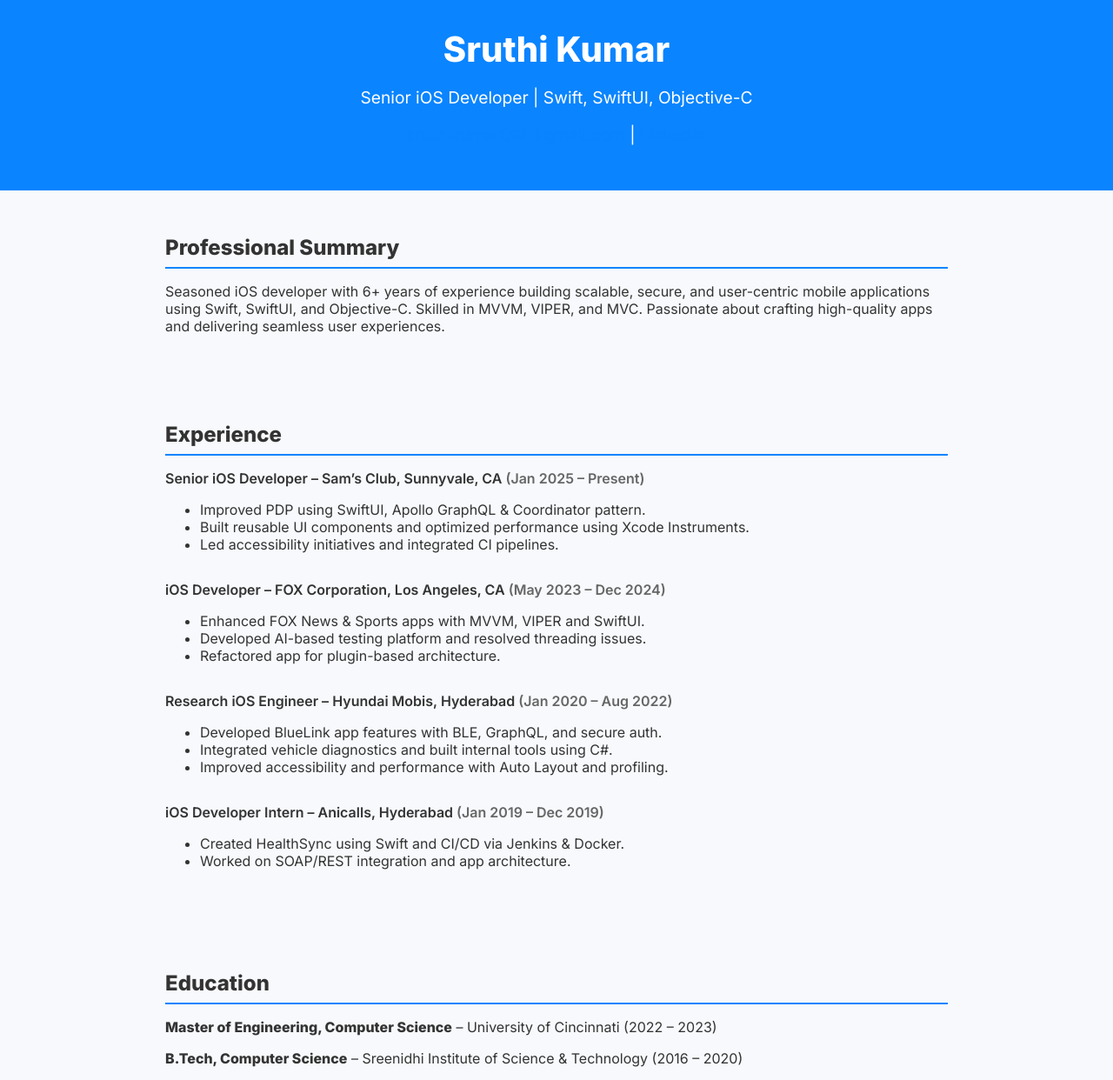
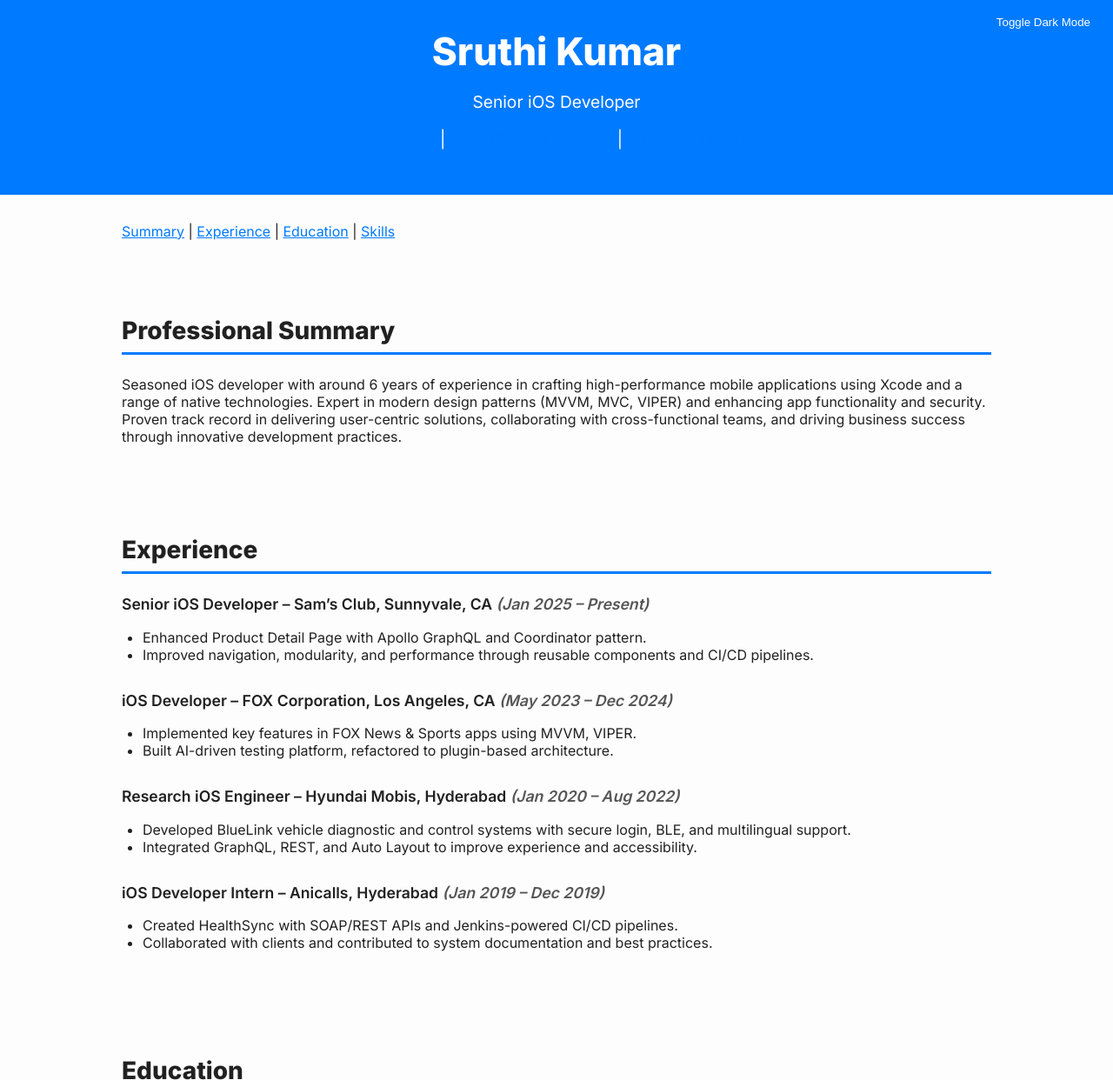
Before and after one commit to RSruthi12/Sruthi_Portfolio, a plain HTML site: page index.html in a window 1280 px wide. Shown: the top 1242 px of the page at 87% size. Drawn offline with Linux system fonts and the light colour scheme.

Commit message:
Updated index.html

```diff
--- a/index.html
+++ b/index.html
@@ -1,4 +1,3 @@
-
 <!DOCTYPE html>
 <html lang="en">
 <head>
@@ -7,125 +6,173 @@
   <title>Sruthi Kumar | iOS Developer Portfolio</title>
   <link href="https://fonts.googleapis.com/css2?family=Inter:wght@400;600;800&display=swap" rel="stylesheet">
   <style>
+    :root {
+      --bg-light: #fdfdfd;
+      --text-light: #212121;
+      --bg-dark: #121212;
+      --text-dark: #e0e0e0;
+      --accent: #007aff;
+    }
     body {
       font-family: 'Inter', sans-serif;
       margin: 0;
-      background: #f7f9fc;
-      color: #333;
+      background: var(--bg-light);
+      color: var(--text-light);
+      transition: background 0.3s, color 0.3s;
+    }
+    body.dark-mode {
+      background: var(--bg-dark);
+      color: var(--text-dark);
     }
     header {
-      background: #0a84ff;
+      background: var(--accent);
       color: white;
-      padding: 2rem;
+      padding: 2rem 1rem;
       text-align: center;
     }
     header h1 {
       margin: 0;
-      font-size: 2.5rem;
+      font-size: 2.75rem;
     }
     header p {
       font-size: 1.2rem;
     }
     .section {
-      padding: 2rem;
-      max-width: 900px;
+      padding: 2rem 1rem;
+      max-width: 1000px;
       margin: 0 auto;
     }
     .section h2 {
-      border-bottom: 2px solid #0a84ff;
+      border-bottom: 3px solid var(--accent);
       padding-bottom: 0.5rem;
-      margin-bottom: 1rem;
+      margin-bottom: 1.5rem;
+      font-size: 1.75rem;
     }
-    .experience, .project, .education {
+    ul {
+      padding-left: 1.5rem;
+    }
+    .experience, .education {
       margin-bottom: 2rem;
     }
     .role {
       font-weight: 600;
+      font-size: 1.1rem;
     }
     .duration {
-      color: #666;
+      color: #555;
+      font-style: italic;
     }
     footer {
-      background: #0a84ff;
+      background: var(--accent);
       color: white;
       text-align: center;
       padding: 1rem;
     }
     a {
-      color: #0a84ff;
+      color: var(--accent);
+    }
+    .dark-toggle {
+      position: fixed;
+      top: 10px;
+      right: 10px;
+      padding: 0.5rem 1rem;
+      background: var(--accent);
+      color: white;
+      border: none;
+      cursor: pointer;
+      border-radius: 5px;
+    }
+    @media (max-width: 600px) {
+      header h1 { font-size: 2rem; }
+      header p, .section h2 { font-size: 1rem; }
     }
   </style>
 </head>
 <body>
+  <button class="dark-toggle" onclick="toggleDarkMode()">Toggle Dark Mode</button>
   <header>
     <h1>Sruthi Kumar</h1>
-    <p>Senior iOS Developer | Swift, SwiftUI, Objective-C</p>
-    <p><a href="mailto:sruthikumar012@gmail.com">sruthikumar012@gmail.com</a> | <a href="https://www.linkedin.com/in/sruthi-kumar012/" target="_blank">LinkedIn</a></p>
+    <p>Senior iOS Developer</p>
+    <p>
+      <a href="mailto:sruthikumar012@gmail.com">Email Me</a> |
+      <a href="tel:+17043122024">Call: (704) 312-2024</a> |
+      <a href="https://www.linkedin.com/in/sruthi-kumar012/" target="_blank">LinkedIn Profile</a>
+    </p>
   </header>
 
-  <div class="section">
+  <nav class="section">
+    <a href="#summary">Summary</a> |
+    <a href="#experience">Experience</a> |
+    <a href="#education">Education</a> |
+    <a href="#skills">Skills</a>
+  </nav>
+
+  <div class="section" id="summary">
     <h2>Professional Summary</h2>
-    <p>Seasoned iOS developer with 6+ years of experience building scalable, secure, and user-centric mobile applications using Swift, SwiftUI, and Objective-C. Skilled in MVVM, VIPER, and MVC. Passionate about crafting high-quality apps and delivering seamless user experiences.</p>
+    <p>Seasoned iOS developer with around 6 years of experience in crafting high-performance mobile applications using Xcode and a range of native technologies. Expert in modern design patterns (MVVM, MVC, VIPER) and enhancing app functionality and security. Proven track record in delivering user-centric solutions, collaborating with cross-functional teams, and driving business success through innovative development practices.</p>
   </div>
 
-  <div class="section">
+  <div class="section" id="experience">
     <h2>Experience</h2>
-
     <div class="experience">
       <p class="role">Senior iOS Developer – Sam’s Club, Sunnyvale, CA <span class="duration">(Jan 2025 – Present)</span></p>
       <ul>
-        <li>Improved PDP using SwiftUI, Apollo GraphQL & Coordinator pattern.</li>
-        <li>Built reusable UI components and optimized performance using Xcode Instruments.</li>
-        <li>Led accessibility initiatives and integrated CI pipelines.</li>
+        <li>Enhanced Product Detail Page with Apollo GraphQL and Coordinator pattern.</li>
+        <li>Improved navigation, modularity, and performance through reusable components and CI/CD pipelines.</li>
       </ul>
     </div>
-
     <div class="experience">
       <p class="role">iOS Developer – FOX Corporation, Los Angeles, CA <span class="duration">(May 2023 – Dec 2024)</span></p>
       <ul>
-        <li>Enhanced FOX News & Sports apps with MVVM, VIPER and SwiftUI.</li>
-        <li>Developed AI-based testing platform and resolved threading issues.</li>
-        <li>Refactored app for plugin-based architecture.</li>
+        <li>Implemented key features in FOX News & Sports apps using MVVM, VIPER.</li>
+        <li>Built AI-driven testing platform, refactored to plugin-based architecture.</li>
       </ul>
     </div>
-
     <div class="experience">
       <p class="role">Research iOS Engineer – Hyundai Mobis, Hyderabad <span class="duration">(Jan 2020 – Aug 2022)</span></p>
       <ul>
-        <li>Developed BlueLink app features with BLE, GraphQL, and secure auth.</li>
-        <li>Integrated vehicle diagnostics and built internal tools using C#.</li>
-        <li>Improved accessibility and performance with Auto Layout and profiling.</li>
+        <li>Developed BlueLink vehicle diagnostic and control systems with secure login, BLE, and multilingual support.</li>
+        <li>Integrated GraphQL, REST, and Auto Layout to improve experience and accessibility.</li>
       </ul>
     </div>
-
     <div class="experience">
       <p class="role">iOS Developer Intern – Anicalls, Hyderabad <span class="duration">(Jan 2019 – Dec 2019)</span></p>
       <ul>
-        <li>Created HealthSync using Swift and CI/CD via Jenkins & Docker.</li>
-        <li>Worked on SOAP/REST integration and app architecture.</li>
+        <li>Created HealthSync with SOAP/REST APIs and Jenkins-powered CI/CD pipelines.</li>
+        <li>Collaborated with clients and contributed to system documentation and best practices.</li>
       </ul>
     </div>
   </div>
 
-  <div class="section">
+  <div class="section" id="education">
     <h2>Education</h2>
-    <div class="education">
-      <p><strong>Master of Engineering, Computer Science</strong> – University of Cincinnati (2022 – 2023)</p>
-      <p><strong>B.Tech, Computer Science</strong> – Sreenidhi Institute of Science & Technology (2016 – 2020)</p>
-    </div>
+    <p><strong>Master of Engineering in Computer Science and Engineering</strong><br>University of Cincinnati (Aug 2022 – Dec 2023) – GPA: 3.89</p>
+    <p><strong>Bachelor of Technology in Computer Science and Engineering</strong><br>Sreenidhi Institute of Science and Technology (Aug 2016 – May 2020) – GPA: 3.9</p>
   </div>
 
-  <div class="section">
+  <div class="section" id="skills">
     <h2>Technical Skills</h2>
     <ul>
-      <li><strong>Languages:</strong> Swift, Objective-C, SwiftUI, Python, C#, JavaScript</li>
-      <li><strong>Frameworks:</strong> MVVM, VIPER, REST, GraphQL, Core Data, BLE, MapKit</li>
-      <li><strong>Tools:</strong> Xcode, GitHub, Jenkins, Charles Proxy, Confluence, Jira</li>
+      <li><strong>Languages:</strong> C#.NET, C++, JavaScript, Python</li>
+      <li><strong>iOS Development:</strong> UIKit, Interface Builder, Xcode, Cocoa Touch</li>
+      <li><strong>Architecture:</strong> MVVM, MVC, VIPER, Coordinator</li>
+      <li><strong>Tools:</strong> GitHub, Jenkins, Docker, Confluence, Jira, Xcode Instruments, Charles Proxy, Proxyman</li>
+      <li><strong>Testing:</strong> XCTest, UITest, Thread Sanitizer, Accessibility Inspector</li>
+      <li><strong>APIs:</strong> REST, GraphQL, URLSession, Alamofire</li>
+      <li><strong>Databases:</strong> Core Data, SQLite, SQL, MongoDB</li>
+      <li><strong>Others:</strong> BLE, MapKit, Core Location, OAuth, Multithreading, Auto Layout, JSON</li>
+      <li><strong>Operating Systems:</strong> macOS, Windows, Linux, UNIX</li>
     </ul>
   </div>
 
   <footer>
     <p>© 2025 Sruthi Kumar</p>
   </footer>
+
+  <script>
+    function toggleDarkMode() {
+      document.body.classList.toggle('dark-mode');
+    }
+  </script>
 </body>
 </html>
```
